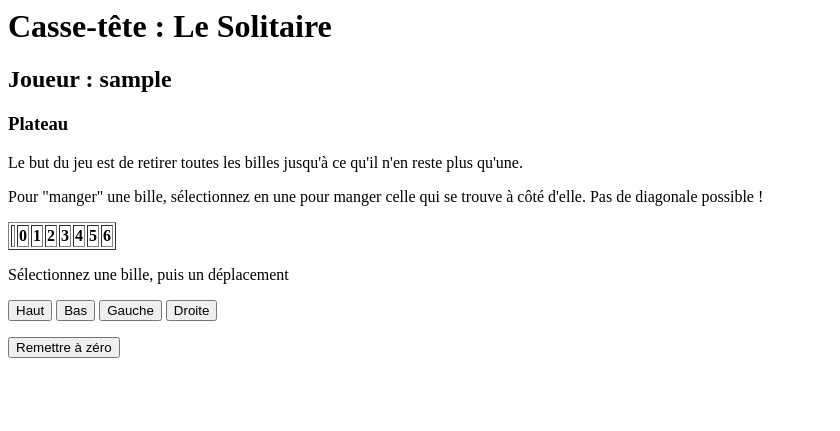
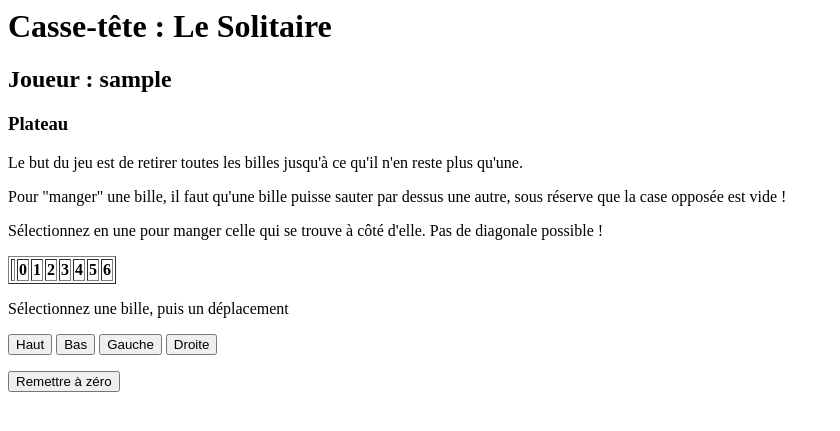
Before and after one commit to Gaderr/serv_web_miniproj, a PHP site: page / in a window 1280 px wide. Shown: the top 431 px of the page, without its empty margins (0-840 px from the left). Run offline with PHP 8.4, Linux system fonts and the light colour scheme; the visitor is signed in with stand-in values (Sample User, id 1); data that the repository does not hold is empty.

Commit message:
Modif consignes

```diff
--- a/vue/vue.php
+++ b/vue/vue.php
@@ -52,7 +52,8 @@ class Vue
     ?>
     <h3>Plateau</h3>
     <p>Le but du jeu est de retirer toutes les billes jusqu'à ce qu'il n'en reste plus qu'une.</p>
-    <p>Pour "manger" une bille, sélectionnez en une pour manger celle qui se trouve à côté d'elle. Pas de diagonale possible !</p>
+    <p>Pour "manger" une bille, il faut qu'une bille puisse sauter par dessus une autre, sous réserve que la case opposée est vide !</p>
+    <p>Sélectionnez en une pour manger celle qui se trouve à côté d'elle. Pas de diagonale possible !</p>
     <?php
 
     echo '<form method="post" action="index.php">';
@@ -98,7 +99,7 @@ class Vue
   function start()
   {
     ?>
-      <p>Sélectionnez une bille à retirer pour commencer à jouer</p>
+      <p>Commencez par sélectionner n'importe quelle bille à retirer pour commencer à jouer</p>
       <input type="submit" name="start_post" value="J'ai sélectionné ma bille de départ"/>
     </form>
     <?php
```
